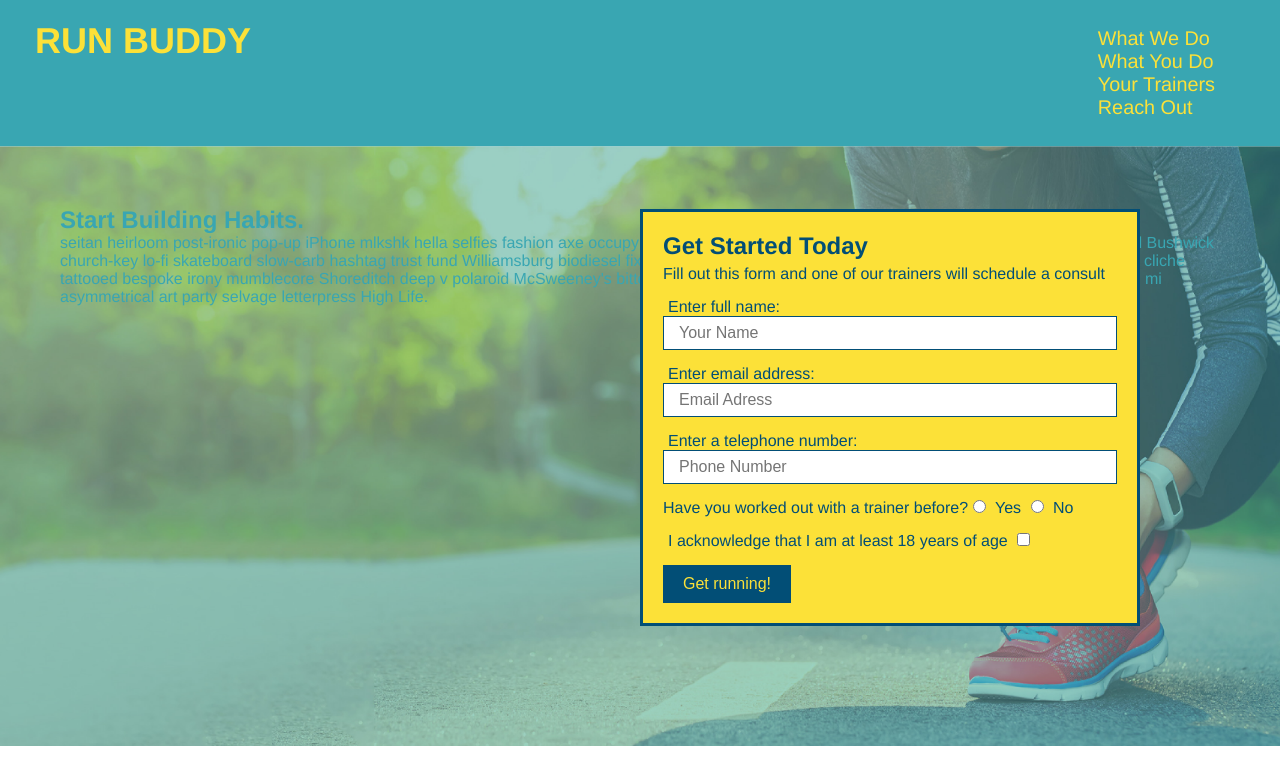
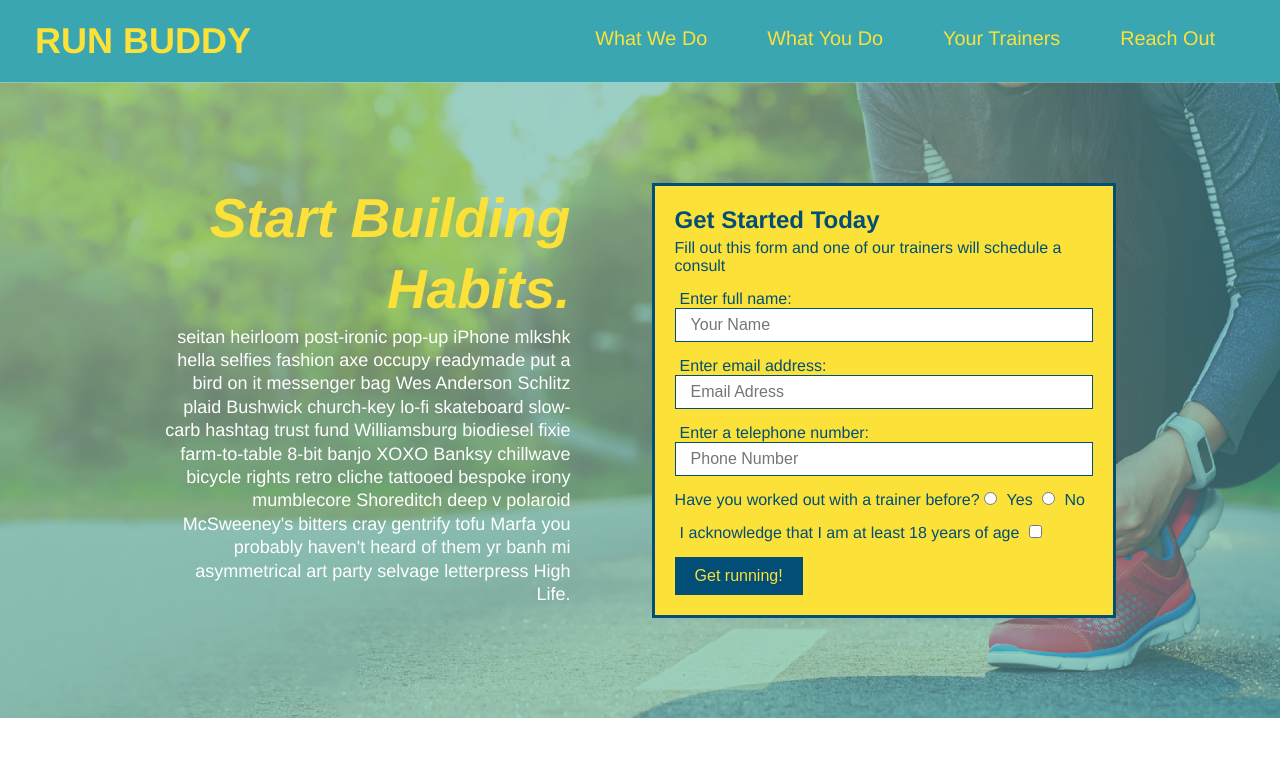
Before and after one commit to llattanzi/run-buddy, a plain HTML site: page index.html in a window 1280 px wide. Shown: the top 775 px of the page. Drawn offline with Linux system fonts and the light colour scheme.

Commit message:
add flexbox to the hero

```diff
--- a/assets/css/style.css
+++ b/assets/css/style.css
@@ -34,7 +34,7 @@ header nav {
     margin: 7px 0;
 }
 
-header nav ul li {
+header nav ul {
     display: flex;
     flex-wrap: wrap;
     justify-content: space-between;
@@ -49,20 +49,21 @@ header nav ul li a {
 }
 
 footer {
+    display: flex;
+    justify-content: space-between;
+    flex-wrap: wrap;
     background: #fce138;
     width: 100%;
     padding: 40px 35px;
 }
 
 footer h2 {
-    display: inline;
     color: #024e76;
     font-size: 30px;
     margin: 0;
 }
 
 footer div {
-    float: right;
     line-height: 1.5;
     text-align: right;
 }
@@ -77,22 +78,36 @@ section {
 
 /* HERO STYLES START */
 .hero {
+    display: flex;
+    justify-content: center;
+    flex-wrap: wrap;
     background-image: url("../images/hero-bg.jpg");
-    height: 600px;
     background-size: cover;
     background-position:center;
-    position: relative;
+}
+
+.hero-cta {
+    width: 35%;
+    text-align: right;
+    margin: 3.5%;
+    color: #fff;
+    font-size: 18px;
+    line-height: 1.3;
+}
+
+.hero-cta h2 {
+    font-style: italic;
+    font-size: 55px;
+    color: #fce138;
 }
 
 .hero-form {
     background-color: #fce138;
     padding: 20px;
-    width: 500px;
     color: #024e76;
     border: solid 3px #024e76;
-    position: absolute;
-    bottom: 120px;
-    right: 140px;
+    width: 40%;
+    margin: 3.5%;
 }
 
 .hero-form h3 {
```
